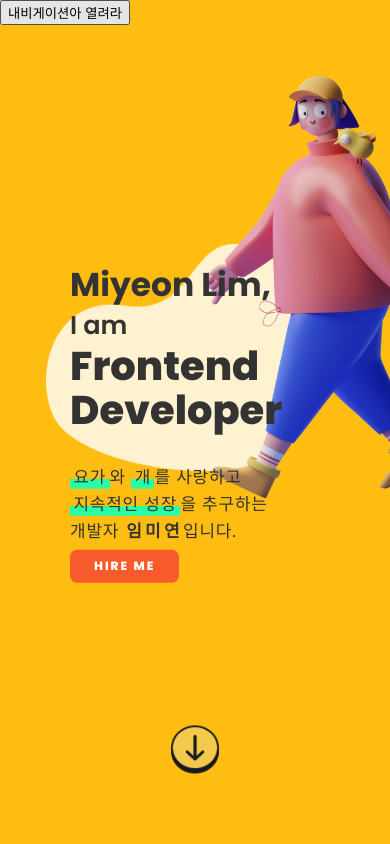
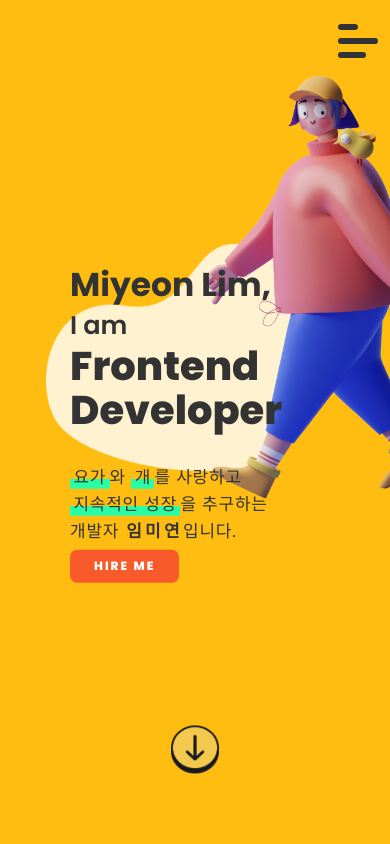
Before and after one commit to mmyeon/mmyeon-home, a React (Create React App) app: page / in a window 390 px wide. Shown: the top 844 px of the page. Built offline with nearby package versions, Linux system fonts and the light colour scheme.

Commit message:
[style] 모바일 내비게이션 버튼,  햄버거 버튼으로 변경

```diff
--- a/src/components/Gnb/HambergurBtn.js
+++ b/src/components/Gnb/HambergurBtn.js
@@ -5,8 +5,10 @@ import { COLORS } from "../../styles/constant";
 
 const HambergurBtnContainer = styled.div`
   position: fixed;
+  width: 3.7em;
+  height: 3.7em;
   top: 0;
-  left: 0;
+  right: 0;
   z-index: 30;
 
   ${(props) =>
@@ -17,17 +19,51 @@ const HambergurBtnContainer = styled.div`
       width: 100vw;
       height: 3.5em;
       background: ${COLORS.white};
+      top: 0;
+      right: 0;
     `}
 
   @media ${device.tablet} {
     display: none;
+  }
+
+  > .menu-btn-burger {
+    position: fixed;
+    top: 4.5%;
+    right: 3%;
+    width: 2.5em;
+    height: 0.4em;
+    background: ${COLORS.darkGray};
+    transition: 0.5s;
+    border-radius: 5px;
+
+    &::before,
+    ::after {
+      content: "";
+      position: absolute;
+      width: 2.5em;
+      height: 0.4em;
+      background: ${COLORS.darkGray};
+      border-radius: 5px;
+      transition: 0.5s;
+    }
+
+    &::before {
+      top: -14px;
+      width: 50%;
+    }
+
+    &::after {
+      top: 14px;
+      width: 70%;
+    }
   }
 `;
 
 const HambergurBtn = ({ toggleNavBar, isNavBarOpen }) => {
   return (
     <HambergurBtnContainer isNavBarOpen={isNavBarOpen}>
-      <button onClick={toggleNavBar}>내비게이션아 열려라</button>
+      <div className="menu-btn-burger" onClick={toggleNavBar}></div>
     </HambergurBtnContainer>
   );
 };
```
